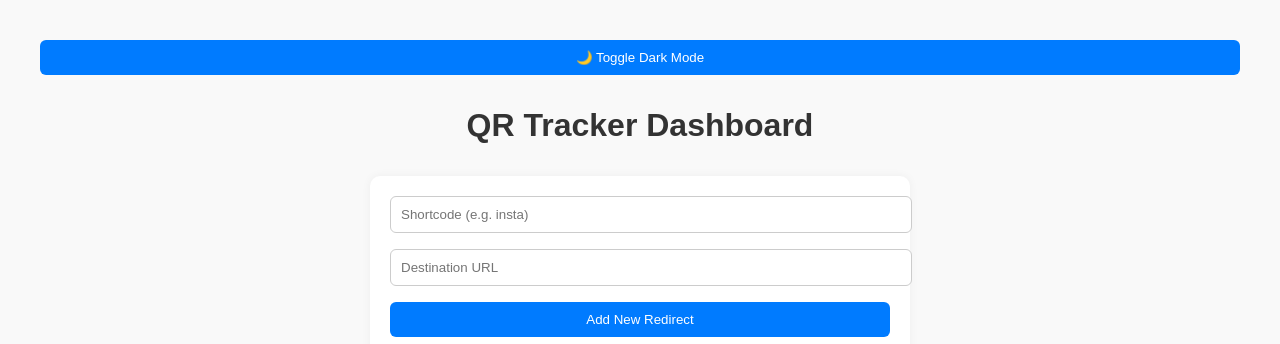
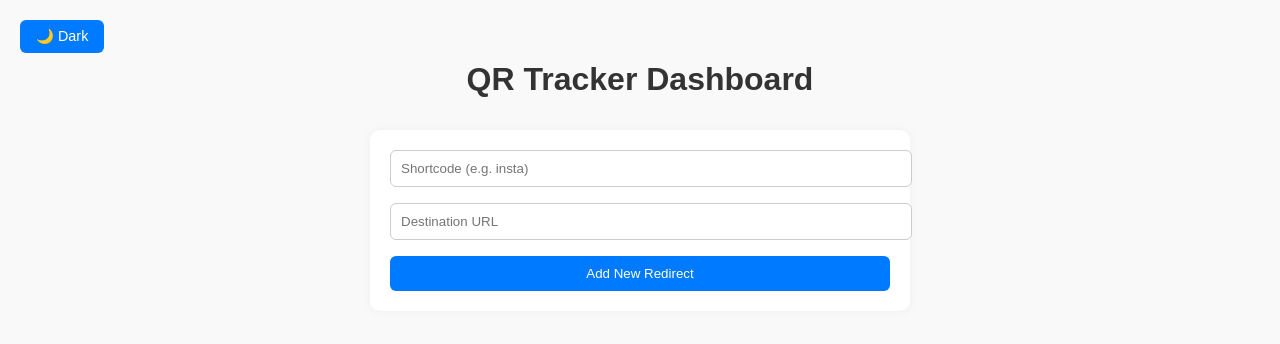
Before and after one commit to blonduk/qr-tracker, a Flask app: template templates/dashboard.html in a window 1280 px wide. Shown: the top 344 px of the page. Run offline with Flask 3, Linux system fonts and the light colour scheme; the template is opened without the code that fills it, so the values that code supplies are empty.

Commit message:
Update dashboard.html

```diff
--- a/templates/dashboard.html
+++ b/templates/dashboard.html
@@ -39,17 +39,19 @@
     }
 
     .top-buttons {
-      text-align: center;
-      margin-bottom: 2rem;
+      position: absolute;
+      top: 20px;
+      left: 20px;
     }
 
     .toggle-dark {
       background: var(--accent);
       color: white;
-      padding: 10px 20px;
+      padding: 8px 16px;
       border: none;
       border-radius: 6px;
       cursor: pointer;
+      font-size: 0.9rem;
     }
 
     .toggle-dark:hover {
@@ -125,10 +127,12 @@
       border-collapse: collapse;
       background: var(--card);
       box-shadow: 0 0 5px rgba(0,0,0,0.1);
+      width: 100%;
+      max-width: 1000px;
     }
 
     th, td {
-      padding: 10px 20px;
+      padding: 10px;
       border: 1px solid var(--border);
       text-align: center;
     }
@@ -136,6 +140,18 @@
     th {
       background: var(--text);
       color: white;
+    }
+
+    .qr-thumb {
+      width: 60px;
+      height: 60px;
+    }
+
+    #map {
+      height: 500px;
+      width: 100%;
+      margin-top: 3rem;
+      border-radius: 10px;
     }
 
     .copy-success {
@@ -150,19 +166,12 @@
       padding: 10px;
       border-radius: 8px;
     }
-
-    #map {
-      height: 500px;
-      width: 100%;
-      margin-top: 3rem;
-      border-radius: 10px;
-    }
   </style>
 </head>
 <body>
 
   <div class="top-buttons">
-    <button class="toggle-dark" onclick="toggleDarkMode()">🌙 Toggle Dark Mode</button>
+    <button class="toggle-dark" onclick="toggleDarkMode()">🌙 Dark</button>
   </div>
 
   <h1>QR Tracker Dashboard</h1>
@@ -201,6 +210,7 @@
   <table>
     <tr>
       <th>Short Code</th>
+      <th>QR</th>
       <th>Destination</th>
       <th>Scans</th>
       <th>Actions</th>
@@ -208,6 +218,11 @@
     {% for code, dest, count in stats %}
     <tr>
       <td>{{ code }}</td>
+      <td>
+        <a href="/view-qr/{{ code }}" target="_blank">
+          <img src="https://api.qrserver.com/v1/create-qr-code/?size=60x60&data={{ request.host_url.rstrip('/') }}/track?id={{ code }}" class="qr-thumb" alt="QR">
+        </a>
+      </td>
       <td>{{ dest }}</td>
       <td>{{ count }}</td>
       <td>
@@ -218,7 +233,7 @@
       </td>
     </tr>
     <tr id="edit-{{ code }}" style="display:none;">
-      <td colspan="4">
+      <td colspan="5">
         <form method="POST" action="/edit" class="edit-form">
           <input type="hidden" name="short_id" value="{{ code }}">
           <input type="text" name="new_destination" value="{{ dest }}" required style="width: 80%;">
@@ -291,7 +306,6 @@
       }
     });
 
-    // MAP STUFF
     const rawLocations = {{ locations | default([]) | tojson }};
 
     const map = L.map('map').setView([20, 0], 2);
```
